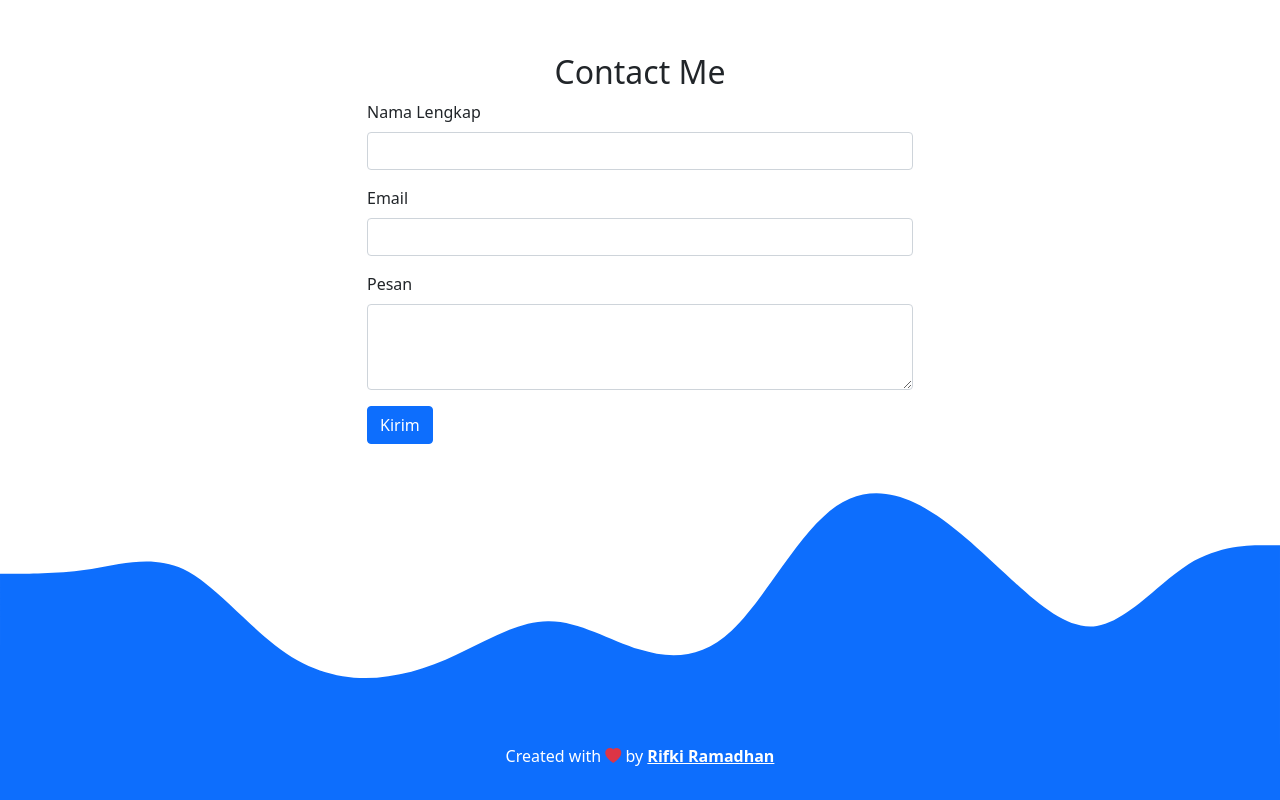
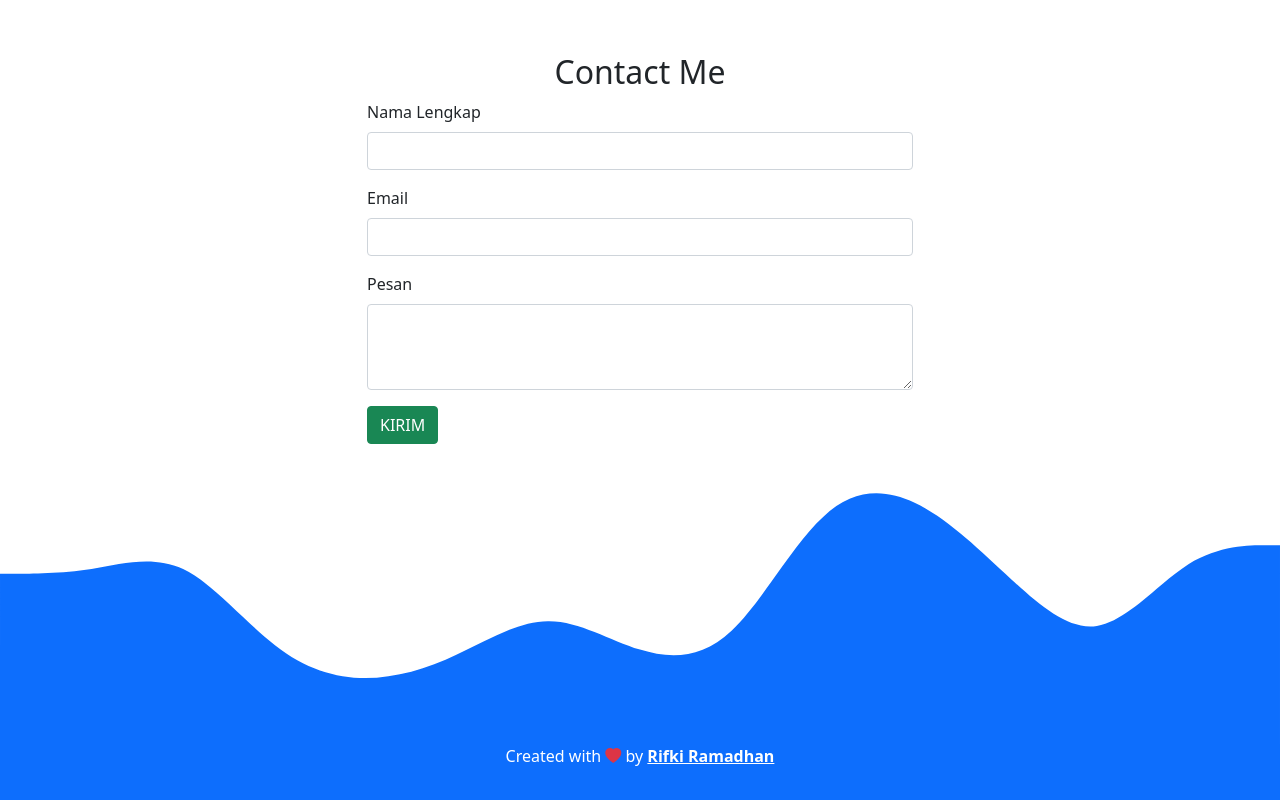
Before and after one commit to Sheriff2912/rifkiramadhan.github.io, a plain HTML site: page index.html in a window 1280 px wide. Shown: the part 2466-3266 px from the top of the page. Drawn offline with nearby package versions, Linux system fonts and the light colour scheme.

Commit message:
mengubah warna tulisan kirim

```diff
--- a/index.html
+++ b/index.html
@@ -170,7 +170,7 @@
                 <label for="pesan" class="form-label">Pesan</label>
                 <textarea class="form-control" id="pesan" rows="3"></textarea>
               </div>
-              <button type="submit" class="btn btn-primary">Kirim</button>
+              <button type="submit" class="btn btn-success">KIRIM</button>
             </form>
           </div>
         </div>
```
